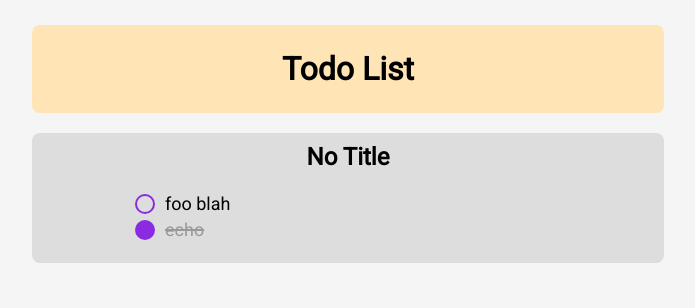
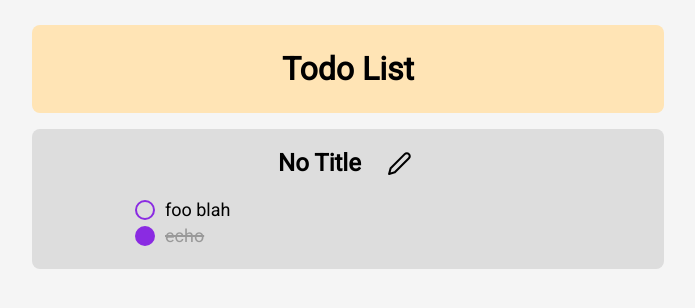
Before and after one commit to kbonnici-todo/todo-frontend, a React (Vite) app: page / in a window 1280 px wide. Shown: the top 308 px of the page, without its empty margins (292-987 px from the left). Built offline with nearby package versions, Linux system fonts and the light colour scheme.

Commit message:
refactor todo list header into a component

```diff
--- a/src/components/TodoList/TodoList.tsx
+++ b/src/components/TodoList/TodoList.tsx
@@ -1,6 +1,7 @@
 import { Todo } from "../../types/common";
 import TodoItem from "../TodoItem/TodoItem";
 import "./TodoList.css";
+import TodoListHeader from "./TodoListHeader";
 
 type TodoListProps = {
   title?: string;
@@ -10,8 +11,7 @@ type TodoListProps = {
 export default function TodoList(props: TodoListProps) {
   return (
     <div id="todo-list-container">
-      <h2 id="todo-list-title">{props.title ?? "No Title"}</h2>
-
+      <TodoListHeader />
       <ul id="todo-list">
         {props.todoList.map((item: Todo, idx: number) => (
           <TodoItem item={item} key={idx} />
--- /dev/null
+++ b/src/components/TodoList/TodoListHeader.css
@@ -0,0 +1,32 @@
+#todo-list-header {
+  margin-top: 1rem;
+  display: flex;
+  justify-content: center;
+  align-items: center;
+}
+
+#todo-list-title {
+  margin-right: 20px;
+  padding-top: 0px;
+}
+
+#todo-list-title-edit {
+  background: transparent;
+  border: none;
+  padding-top: 5px;
+  border-radius: 4px;
+  cursor: pointer;
+}
+
+#todo-list-title-edit:hover {
+  background-color: lightgrey;
+}
+
+#todo-list-title-edit:active {
+  background-color: darkgrey;
+}
+
+#todo-list-title-edit-icon {
+  width: 25px;
+  height: 25px;
+}
--- /dev/null
+++ b/src/components/TodoList/TodoListHeader.tsx
@@ -0,0 +1,28 @@
+import { FiEdit2 } from "react-icons/fi";
+import "./TodoListHeader.css";
+import { useState } from "react";
+
+type TodoListHeaderProps = {
+  title?: string;
+};
+
+export default function TodoListHeader(props: TodoListHeaderProps) {
+  const [editingTitle, setEditingTitle] = useState(false);
+
+  const onClickEditTitle = () => {
+    setEditingTitle(!editingTitle);
+  };
+
+  return (
+    <div id="todo-list-header">
+      {editingTitle ? (
+        <input />
+      ) : (
+        <h2 id="todo-list-title">{props.title ?? "No Title"}</h2>
+      )}
+      <button id="todo-list-title-edit" onClick={onClickEditTitle}>
+        <FiEdit2 id="todo-list-title-edit-icon" />
+      </button>
+    </div>
+  );
+}
```
